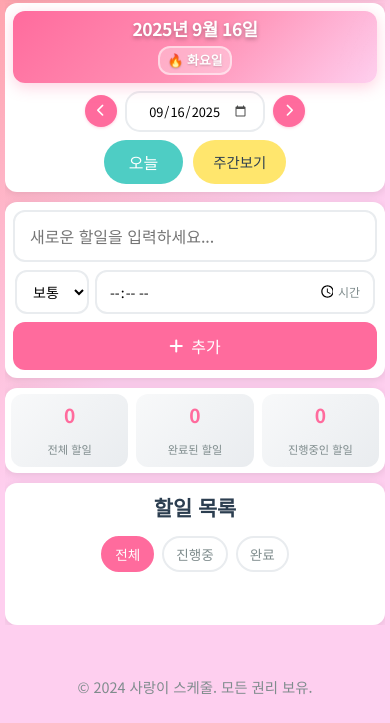
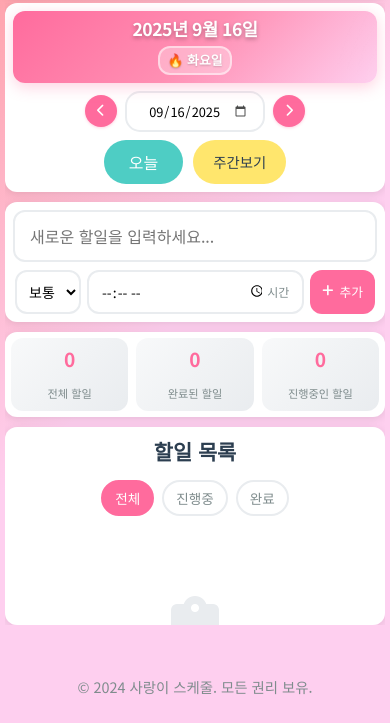
Before and after one commit to parkbuyngchun/sapp, a website: page index.html in a window 390 px wide. Shown: the part 121-844 px from the top of the page. Drawn offline with Linux system fonts and the light colour scheme.

Commit message:
사랑이일정관리:추가필드위치조정

```diff
--- a/index.html
+++ b/index.html
@@ -59,11 +59,11 @@
                                 <input type="time" id="timeInput" class="time-input" placeholder="시간">
                                 <label for="timeInput" class="time-label">시간</label>
                             </div>
+                            <button type="submit" class="add-btn">
+                                <i class="fas fa-plus"></i>
+                                추가
+                            </button>
                         </div>
-                        <button type="submit" class="add-btn">
-                            <i class="fas fa-plus"></i>
-                            추가
-                        </button>
                     </div>
                 </form>
             </section>
--- a/style.css
+++ b/style.css
@@ -347,15 +347,15 @@ body {
 }
 
 .priority-select {
-    padding: 15px;
+    padding: 15px 12px;
     border: 2px solid var(--border-color);
     border-radius: var(--border-radius);
     font-size: 1rem;
     font-family: inherit;
     background: var(--white);
     transition: var(--transition);
-    min-width: 80px;
-    max-width: 100px;
+    min-width: 70px;
+    max-width: 90px;
     flex-shrink: 0;
     height: 54px;
     box-sizing: border-box;
@@ -408,7 +408,7 @@ body {
     background: var(--primary-color);
     color: var(--white);
     border: none;
-    padding: 15px 25px;
+    padding: 15px 20px;
     border-radius: var(--border-radius);
     cursor: pointer;
     font-size: 1rem;
@@ -416,8 +416,12 @@ body {
     transition: var(--transition);
     display: flex;
     align-items: center;
-    gap: 8px;
+    gap: 6px;
     white-space: nowrap;
+    height: 54px;
+    box-sizing: border-box;
+    flex-shrink: 0;
+    min-width: 80px;
 }
 
 .add-btn:hover {
@@ -1039,10 +1043,10 @@ body {
     }
 
     .priority-select {
-        padding: 12px 15px;
+        padding: 12px 10px;
         font-size: 16px; /* iOS 줌 방지 */
-        min-width: 80px;
-        max-width: 100px;
+        min-width: 65px;
+        max-width: 80px;
         flex-shrink: 0;
         height: 48px;
         box-sizing: border-box;
@@ -1066,9 +1070,12 @@ body {
     }
 
     .add-btn {
-        padding: 12px 20px;
-        font-size: 1rem;
+        padding: 12px 16px;
+        font-size: 0.9rem;
         justify-content: center;
+        height: 48px;
+        box-sizing: border-box;
+        min-width: 70px;
     }
 
     .stats-section {
@@ -1281,10 +1288,10 @@ body {
     }
 
     .priority-select {
-        padding: 10px 12px;
+        padding: 10px 8px;
         font-size: 14px;
-        min-width: 70px;
-        max-width: 85px;
+        min-width: 55px;
+        max-width: 70px;
         height: 44px;
         box-sizing: border-box;
     }
@@ -1304,6 +1311,14 @@ body {
     .time-input-container {
         flex: 1;
         height: 44px;
+    }
+
+    .add-btn {
+        padding: 10px 12px;
+        font-size: 0.8rem;
+        height: 44px;
+        box-sizing: border-box;
+        min-width: 60px;
     }
 
     .stats-section {
```
